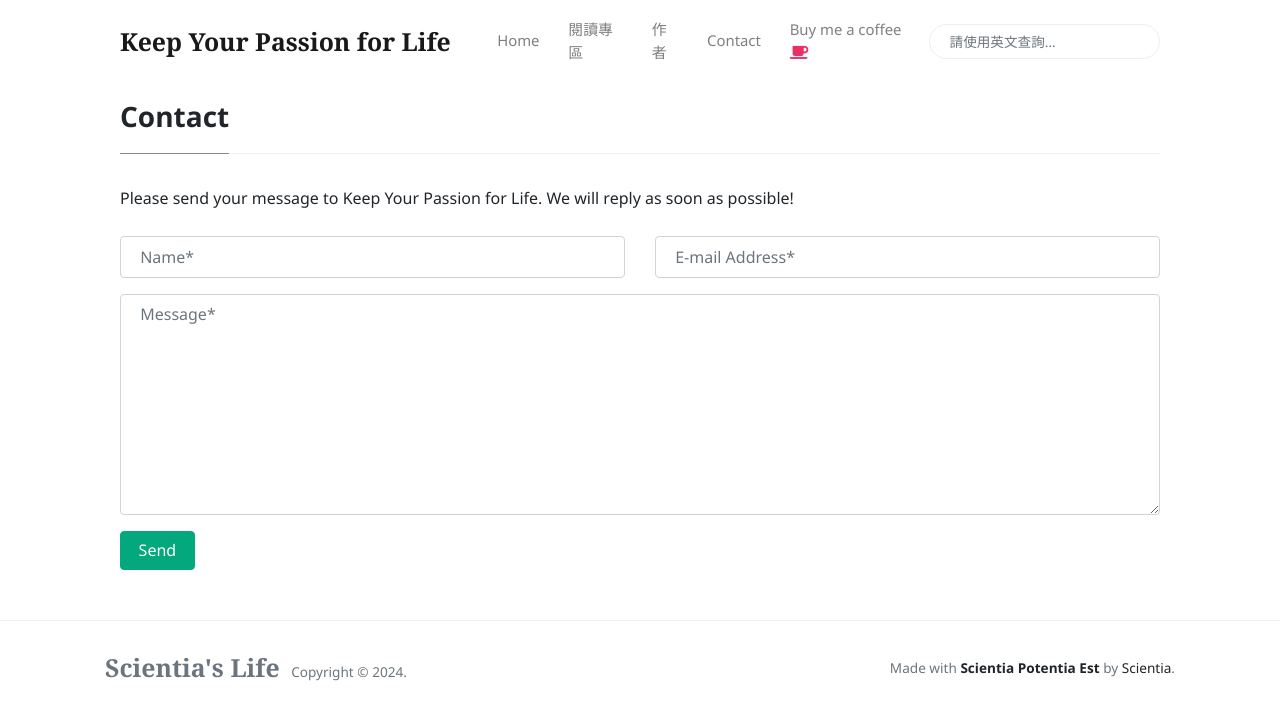
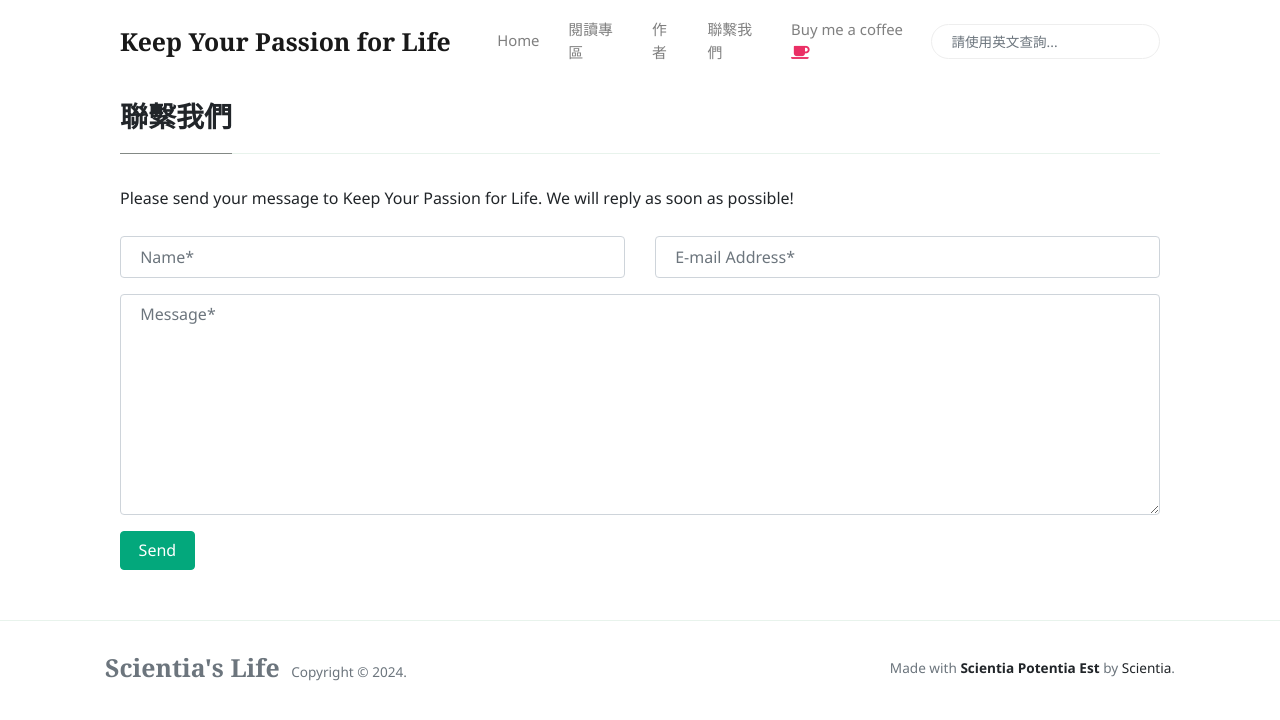
Before and after one commit to Scientia-Potentia-Est-Tw/Scientia-Potentia-Est-Tw.github.io, a Jekyll site: the page built from _pages/contact.md, in a window 1280 px wide. Shown: the top 720 px of the page. Built offline with Jekyll 4.4.1, drawn with Linux system fonts in a browser that asks for light colours; nearby versions of some CDN libraries.

Commit message:
updaet menu

```diff
--- a/_includes/menu-header.html
+++ b/_includes/menu-header.html
@@ -10,7 +10,7 @@
 <a class="nav-link" href="{{site.baseurl}}/authors-list.html">作者</a>
 </li>
 <li class="nav-item">
-<a class="nav-link" href="{{site.baseurl}}/contact.html">Contact</a>
+<a class="nav-link" href="{{site.baseurl}}/contact.html">聯繫我們</a>
 </li>
 <!--
 <li class="nav-item">
--- a/_pages/contact.md
+++ b/_pages/contact.md
@@ -1,5 +1,5 @@
 ---
-title: "Contact"
+title: "聯繫我們"
 permalink: "/contact.html"
 ---
 
```
